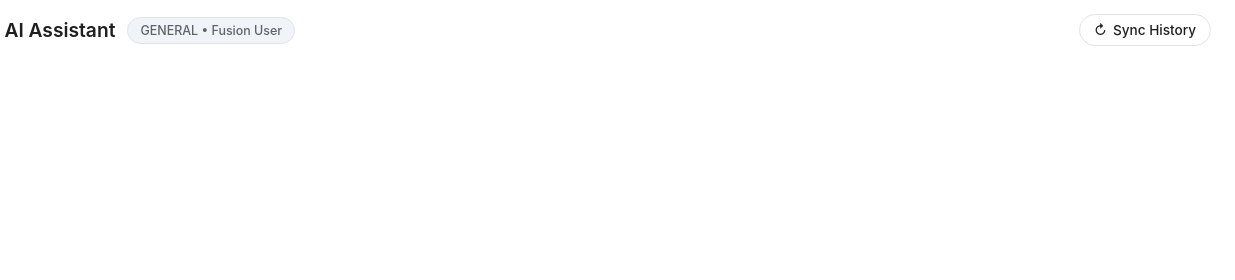
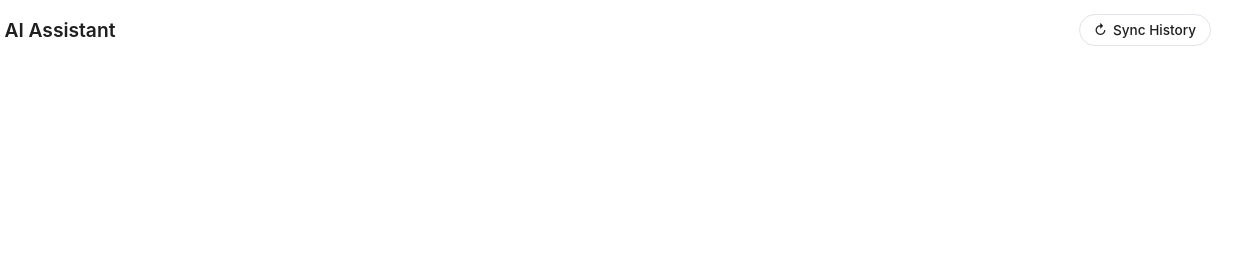
Before and after one commit to CheNaidu93/Agent_test_VBCS_01, a plain HTML site: page static/index.html in a window 1280 px wide. Shown: the top 280 px of the page, 45-1280 px from the left. Drawn offline with Linux system fonts and the light colour scheme.

Commit message:
Remove context label from index.html
Removed context label for chat context in index.html

```diff
--- a/static/index.html
+++ b/static/index.html
@@ -319,9 +319,7 @@
                 <span class="brand-sparkle">✦</span>
                 <span>AI Assistant</span>
             </div>
-            <span class="context-pill" id="chatContextLabel">
-                Context: GENERAL
-            </span>
+
         </div>
 
         <button class="history-btn" type="button" onclick="loadHistory()">
```
